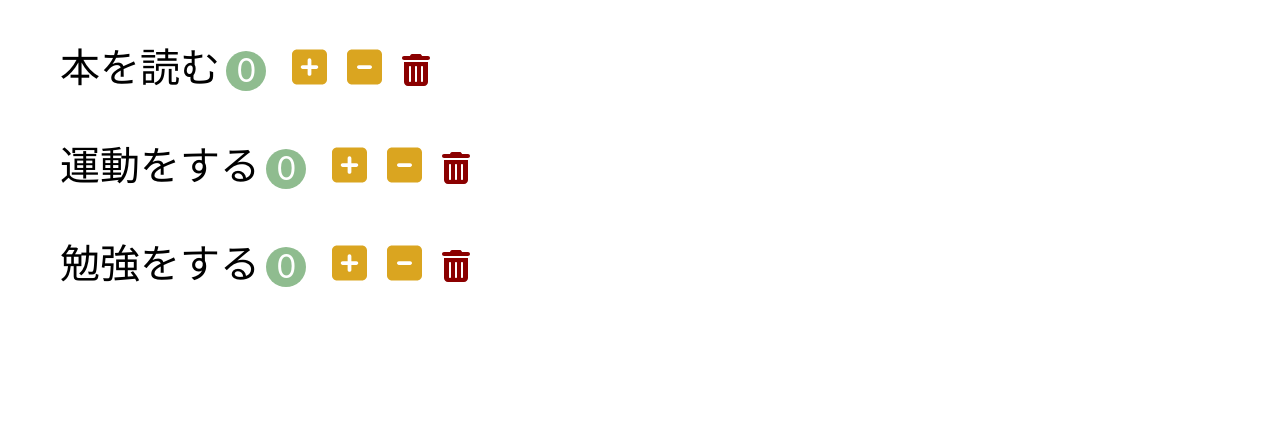
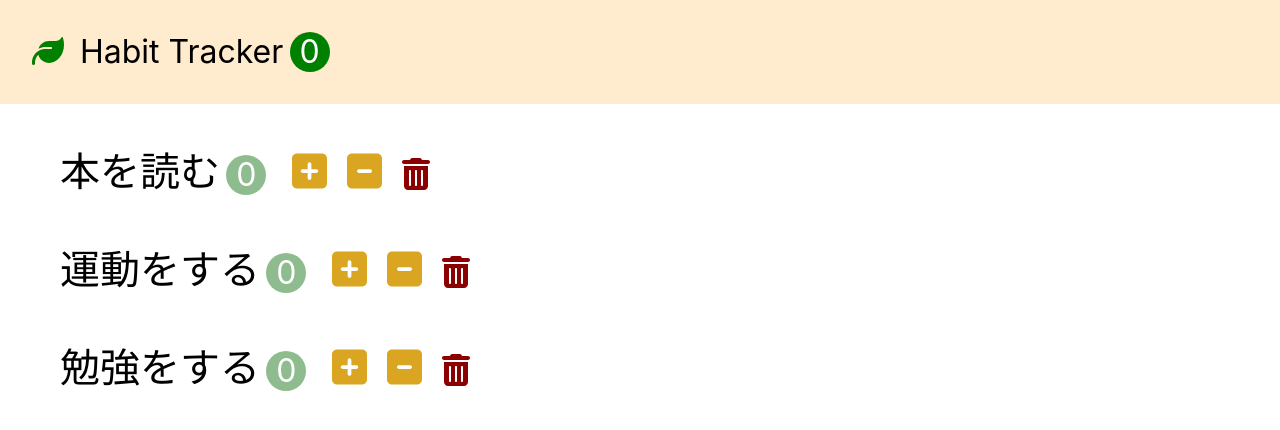
Before and after one commit to kimyw2357/habit-tracker, a React (Create React App) app: page / in a window 1280 px wide. Shown: the top 430 px of the page. Built offline with nearby package versions, Linux system fonts and the light colour scheme.

Commit message:
react-study3: navbar

```diff
--- a/src/app.css
+++ b/src/app.css
@@ -1,8 +1,35 @@
+* {
+  box-sizing: border-box;
+}
 
 button {
   outline: none;
   border: 0;
   cursor: pointer;
+}
+
+.navbar {
+  font-size: 2rem;
+  padding: 1em;
+  background-color: blanchedalmond;
+}
+
+.navbar-logo {
+  color: green;
+  margin-right: 0.5em;
+}
+
+.navbar-count {
+  display: inline-block;
+  text-align: center;
+  font-size: 2rem;
+  width: 2.5rem;
+  height: 2.5rem;
+  line-height: 2.5rem;
+  margin-left: 0.2em;
+  background-color: green;
+  color: white;
+  border-radius: 50%;
 }
 
 .habit {
--- a/src/app.jsx
+++ b/src/app.jsx
@@ -1,8 +1,49 @@
+import React, { Component } from 'react';
 import './app.css';
 import Habits from './components/habits';
+import Navbar from './components/navbar';
 
-function App() {
-  return <Habits></Habits>
+
+class App extends Component {
+  state = {
+    habits:[{ id: 1, name: '本を読む', count: 0},
+            { id: 2, name: '運動をする', count: 0},
+            { id: 3, name: '勉強をする', count: 0},
+    ],
+  };
+
+  handleIncrement = habit => {
+    const habits = [...this.state.habits];
+    const index = habits.indexOf(habit);
+    habits[index].count++;
+    this.setState({habits});
+  };
+
+  handleDecrement = habit => {
+    const habits = [...this.state.habits];
+    const index = habits.indexOf(habit);
+    const count = habits[index].count - 1;
+    habits[index].count = count < 0 ? 0 : count;
+    this.setState({habits});
+  };
+
+  handleDelete = habit => {
+    const habits = this.state.habits.filter(item => item.id !== habit.id);
+    this.setState({habits});
+  };
+
+  render() {
+    return (
+      <>
+        <Navbar totalCount={this.state.habits.filter(item => item.count > 0).length}/>
+        <Habits
+          habits={this.state.habits}
+          onIncrement={this.handleIncrement}
+          onDecrement={this.handleDecrement}
+          onDelete={this.handleDelete} />
+      </>
+    );
+  }
 }
 
 export default App;
--- a/src/components/habits.jsx
+++ b/src/components/habits.jsx
@@ -2,43 +2,29 @@
 import Habit from './habit';
 
 class Habits extends Component {
-  state = {
-    habits:[{ id: 1, name: '本を読む', count: 0},
-            { id: 2, name: '運動をする', count: 0},
-            { id: 3, name: '勉強をする', count: 0},
-    ],
-  };
 
-  handleIncrement = habit => {
-    const habits = [...this.state.habits];
-    const index = habits.indexOf(habit);
-    habits[index].count++;
-    this.setState({habits});
-  };
+  // handleIncrement = habit => {
+  //   this.props.onIncrement(habit);
+  // };
 
-  handleDecrement = habit => {
-    const habits = [...this.state.habits];
-    const index = habits.indexOf(habit);
-    const count = habits[index].count - 1;
-    habits[index].count = count < 0 ? 0 : count;
-    this.setState({habits});
-  };
+  // handleDecrement = habit => {
+  //   this.props.onDecrement(habit)
+  // };
 
-  handleDelete = habit => {
-    const habits = this.state.habits.filter(item => item.id !== habit.id);
-    this.setState({habits});
-  };
+  // handleDelete = habit => {
+  //   this.props.onDelete(habit);
+  // };
 
   render() {
     return (
       <ul>
-        {this.state.habits.map(habit => (
+        {this.props.habits.map(habit => (
           <Habit
             key={habit.id}
             habit={habit}
-            onIncrement={this.handleIncrement}
-            onDecrement={this.handleDecrement}
-            onDelete={this.handleDelete}
+            onIncrement={this.props.onIncrement}
+            onDecrement={this.props.onDecrement}
+            onDelete={this.props.onDelete}
           />
         ))}
       </ul>
--- /dev/null
+++ b/src/components/navbar.jsx
@@ -0,0 +1,15 @@
+import React, { Component } from 'react';
+
+class Navbar extends Component {
+  render() {
+    return (
+      <nav className='navbar'>
+        <i className='navbar-logo fa-solid fa-leaf'></i>
+        <span>Habit Tracker</span>
+        <span className='navbar-count'>{this.props.totalCount}</span>
+      </nav>
+    );
+  }
+}
+
+export default Navbar;
```
